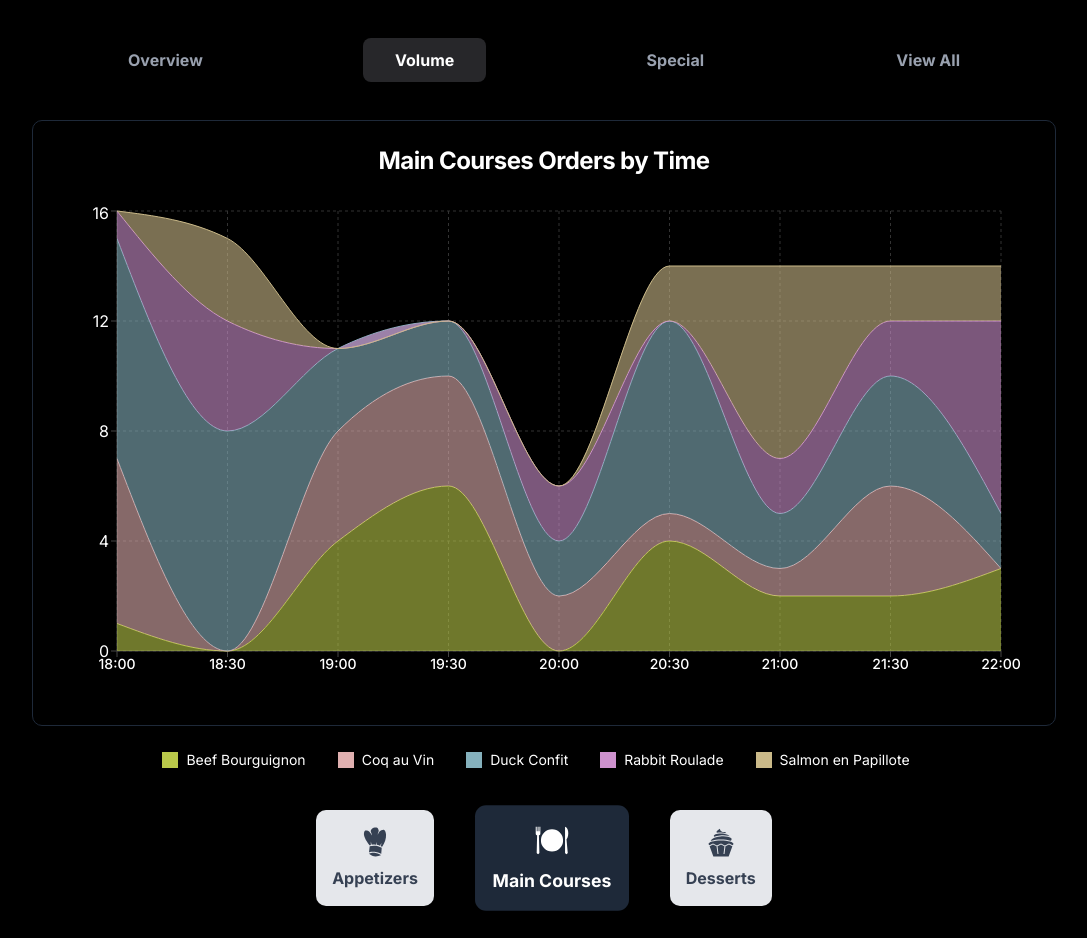
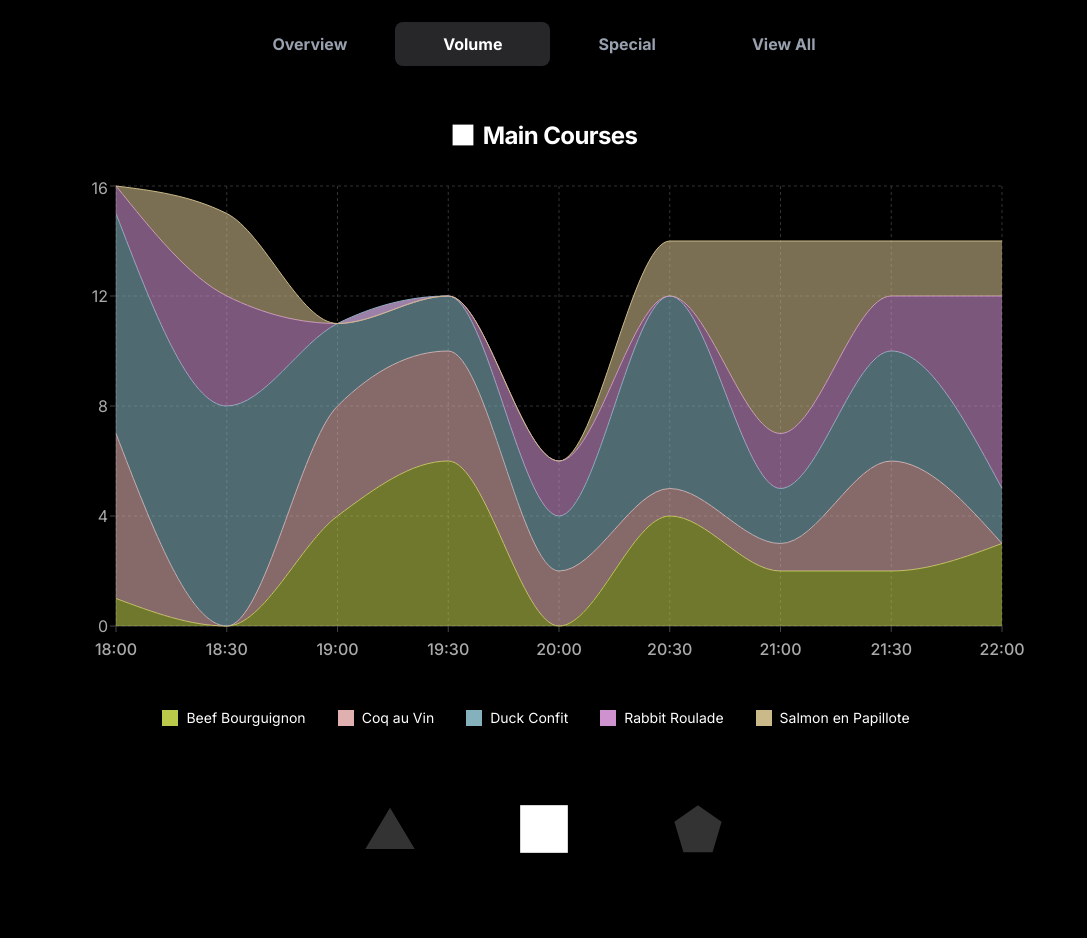
Before and after one commit to steventanyang/laudure, a Next.js app: page /volume in a window 1280 px wide. Shown: the whole page, without its empty margins (96-1183 px from the left). After the commit the page ends 906 px from the top, so only its background shows below. Built offline with nearby package versions, Linux system fonts and the light colour scheme.

Commit message:
special page + ui improvements

```diff
--- a/src/app/overview/page.tsx
+++ b/src/app/overview/page.tsx
@@ -4,9 +4,6 @@ import { useState, useEffect } from "react";
 import TreemapChart from "@/components/TreemapChart";
 import SkeletonTreemap from "@/components/SkeletonTreemap";
 import { CourseType, CourseOption, MealDataByCourse } from "@/types";
-
-// Icons for course selection
-import { GiCupcake, GiMeal, GiChefToque } from "react-icons/gi";
 
 export default function Overview() {
   // State for meal data
@@ -17,11 +14,104 @@ export default function Overview() {
   // State to track the selected course
   const [selectedCourse, setSelectedCourse] = useState<CourseType>("mains");
 
-  // Course options with icons
+  // Updated course options with larger SVGs
   const courseOptions: CourseOption[] = [
-    { id: "appetizers", name: "Appetizers", icon: <GiChefToque size={32} /> },
-    { id: "mains", name: "Main Courses", icon: <GiMeal size={32} /> },
-    { id: "desserts", name: "Desserts", icon: <GiCupcake size={32} /> },
+    {
+      id: "appetizers",
+      name: "Appetizers",
+      titleIcon: (
+        <svg
+          width="24"
+          height="24"
+          viewBox="0 0 40 40"
+          className="inline-block mr-2 mb-1"
+        >
+          <polygon
+            points="20,5 38,35 2,35"
+            fill="white"
+            stroke="white"
+            strokeWidth="2"
+          />
+        </svg>
+      ),
+      icon: (isSelected) => (
+        <svg width="50" height="50" viewBox="0 0 40 40">
+          <polygon
+            points="20,5 38,35 2,35"
+            fill={isSelected ? "white" : "#333"}
+            stroke={isSelected ? "white" : "#333"}
+            strokeWidth="2"
+            className="transition-all duration-300"
+          />
+        </svg>
+      ),
+    },
+    {
+      id: "mains",
+      name: "Main Courses",
+      titleIcon: (
+        <svg
+          width="24"
+          height="24"
+          viewBox="0 0 30 30"
+          className="inline-block mr-2 mb-1"
+        >
+          <rect
+            x="3"
+            y="3"
+            width="24"
+            height="24"
+            fill="white"
+            stroke="white"
+            strokeWidth="2"
+          />
+        </svg>
+      ),
+      icon: (isSelected) => (
+        <svg width="50" height="50" viewBox="0 0 30 30">
+          <rect
+            x="3"
+            y="3"
+            width="24"
+            height="24"
+            fill={isSelected ? "white" : "#333"}
+            stroke={isSelected ? "white" : "#333"}
+            strokeWidth="2"
+            className="transition-all duration-300"
+          />
+        </svg>
+      ),
+    },
+    {
+      id: "desserts",
+      name: "Desserts",
+      titleIcon: (
+        <svg
+          width="24"
+          height="24"
+          viewBox="0 0 30 30"
+          className="inline-block mr-2 mb-1"
+        >
+          <polygon
+            points="15,2 28,11 23,28 7,28 2,11"
+            fill="white"
+            stroke="white"
+            strokeWidth="2"
+          />
+        </svg>
+      ),
+      icon: (isSelected) => (
+        <svg width="50" height="50" viewBox="0 0 30 30">
+          <polygon
+            points="15,2 28,11 23,28 7,28 2,11"
+            fill={isSelected ? "white" : "#333"}
+            stroke={isSelected ? "white" : "#333"}
+            strokeWidth="2"
+            className="transition-all duration-300"
+          />
+        </svg>
+      ),
+    },
   ];
 
   // Fetch data from API
@@ -63,8 +153,14 @@ export default function Overview() {
   }
 
   return (
-    <div className="min-h-screen flex flex-col items-center p-8">
-      <h1 className="text-2xl font-bold mb-8">Meal Orders Overview</h1>
+    <div className="min-h-screen flex flex-col items-center p-8 pt-30">
+      <h1 className="text-2xl font-bold mb-8">
+        {
+          courseOptions.find((option) => option.id === selectedCourse)
+            ?.titleIcon
+        }
+        {courseOptions.find((option) => option.id === selectedCourse)?.name}
+      </h1>
 
       <div className="w-full max-w-5xl mb-10">
         {loading ? (
@@ -74,24 +170,28 @@ export default function Overview() {
         )}
       </div>
 
-      {/* Course selection icons */}
-      <div className="flex justify-center gap-12 mt-4">
+      {/* Course selection icons - hidden while loading */}
+      {!loading && (
+        <div className="flex justify-center gap-16 mt-4">
           {courseOptions.map((option) => (
             <button
               key={option.id}
               onClick={() => setSelectedCourse(option.id)}
-            className={`flex flex-col items-center p-4 rounded-lg transition-all ${
+              className="flex flex-col items-center transition-all"
+            >
+              <div
+                className={`p-5 rounded-md ${
                   selectedCourse === option.id
-                ? "bg-gray-800 text-white scale-110"
-                : "bg-gray-200 text-gray-700 hover:bg-gray-300"
-            }`}
-            disabled={loading}
+                    ? "scale-110 filter drop-shadow-glow"
+                    : "hover:scale-105"
+                } transition-all duration-300`}
               >
-            <div className="mb-2">{option.icon}</div>
-            <span className="font-bold">{option.name}</span>
+                {option.icon(selectedCourse === option.id)}
+              </div>
             </button>
           ))}
         </div>
+      )}
     </div>
   );
 }
--- a/src/app/view-all/page.tsx
+++ b/src/app/view-all/page.tsx
@@ -1,7 +1,9 @@
 export default function ViewAll() {
   return (
-    <div className="min-h-screen flex items-center justify-center">
-      <h1 className="text-2xl font-bold">View All Page</h1>
+    <div className="pt-24 pb-8 px-8">
+      <div className="flex flex-col items-center">
+        <h1 className="text-2xl font-bold">View All Page</h1>
+      </div>
     </div>
   );
 }
--- a/src/app/volume/page.tsx
+++ b/src/app/volume/page.tsx
@@ -12,19 +12,7 @@ import {
   ResponsiveContainer,
 } from "recharts";
 import SkeletonAreaChart from "@/components/SkeletonAreaChart";
-import { CourseType, CourseOption } from "@/types";
-import { GiCupcake, GiMeal, GiChefToque } from "react-icons/gi";
-
-interface DetailedVolumeData {
-  appetizersData: Record<string, string | number>[];
-  mainsData: Record<string, string | number>[];
-  dessertsData: Record<string, string | number>[];
-  colors: {
-    appetizers: string[];
-    mains: string[];
-    desserts: string[];
-  };
-}
+import { CourseOption, DetailedVolumeData } from "@/types";
 
 export default function Volume() {
   const [detailedData, setDetailedData] = useState<DetailedVolumeData | null>(
@@ -32,13 +20,107 @@ export default function Volume() {
   );
   const [loading, setLoading] = useState(true);
   const [error, setError] = useState<string | null>(null);
-  const [selectedCourse, setSelectedCourse] = useState<CourseType>("mains");
+  const [selectedCourse, setSelectedCourse] =
+    useState<CourseOption["id"]>("mains");
 
-  // Course options with icons (same as Overview page)
+  // Updated course options with larger SVGs
   const courseOptions: CourseOption[] = [
-    { id: "appetizers", name: "Appetizers", icon: <GiChefToque size={32} /> },
-    { id: "mains", name: "Main Courses", icon: <GiMeal size={32} /> },
-    { id: "desserts", name: "Desserts", icon: <GiCupcake size={32} /> },
+    {
+      id: "appetizers",
+      name: "Appetizers",
+      titleIcon: (
+        <svg
+          width="24"
+          height="24"
+          viewBox="0 0 40 40"
+          className="inline-block mr-2 mb-1"
+        >
+          <polygon
+            points="20,5 38,35 2,35"
+            fill="white"
+            stroke="white"
+            strokeWidth="2"
+          />
+        </svg>
+      ),
+      icon: (isSelected) => (
+        <svg width="50" height="50" viewBox="0 0 40 40">
+          <polygon
+            points="20,5 38,35 2,35"
+            fill={isSelected ? "white" : "#333"}
+            stroke={isSelected ? "white" : "#333"}
+            strokeWidth="2"
+            className="transition-all duration-300"
+          />
+        </svg>
+      ),
+    },
+    {
+      id: "mains",
+      name: "Main Courses",
+      titleIcon: (
+        <svg
+          width="24"
+          height="24"
+          viewBox="0 0 30 30"
+          className="inline-block mr-2 mb-1"
+        >
+          <rect
+            x="3"
+            y="3"
+            width="24"
+            height="24"
+            fill="white"
+            stroke="white"
+            strokeWidth="2"
+          />
+        </svg>
+      ),
+      icon: (isSelected) => (
+        <svg width="50" height="50" viewBox="0 0 30 30">
+          <rect
+            x="3"
+            y="3"
+            width="24"
+            height="24"
+            fill={isSelected ? "white" : "#333"}
+            stroke={isSelected ? "white" : "#333"}
+            strokeWidth="2"
+            className="transition-all duration-300"
+          />
+        </svg>
+      ),
+    },
+    {
+      id: "desserts",
+      name: "Desserts",
+      titleIcon: (
+        <svg
+          width="24"
+          height="24"
+          viewBox="0 0 30 30"
+          className="inline-block mr-2 mb-1"
+        >
+          <polygon
+            points="15,2 28,11 23,28 7,28 2,11"
+            fill="white"
+            stroke="white"
+            strokeWidth="2"
+          />
+        </svg>
+      ),
+      icon: (isSelected) => (
+        <svg width="50" height="50" viewBox="0 0 30 30">
+          <polygon
+            points="15,2 28,11 23,28 7,28 2,11"
+            fill={isSelected ? "white" : "#333"}
+            stroke={isSelected ? "white" : "#333"}
+            strokeWidth="2"
+            className="transition-all duration-300"
+          />
+        </svg>
+      ),
+    },
   ];
 
   // Fetch data from API
@@ -82,25 +164,9 @@ export default function Volume() {
   // If loading, show skeleton
   if (loading) {
     return (
-      <div className="min-h-screen flex flex-col items-center p-8">
+      <div className="pt-24 pb-8 px-8">
+        <div className="flex flex-col items-center">
           <SkeletonAreaChart />
-
-        {/* Course selection icons - disabled while loading */}
-        <div className="flex justify-center gap-12 mt-8">
-          {courseOptions.map((option) => (
-            <button
-              key={option.id}
-              disabled
-              className={`flex flex-col items-center p-4 rounded-lg transition-all ${
-                option.id === "mains"
-                  ? "bg-gray-800 text-white scale-110"
-                  : "bg-gray-200 text-gray-700"
-              } opacity-50`}
-            >
-              <div className="mb-2">{option.icon}</div>
-              <span className="font-bold">{option.name}</span>
-            </button>
-          ))}
         </div>
       </div>
     );
@@ -121,16 +187,20 @@ export default function Volume() {
   const itemNames = Object.keys(currentData[0]).filter((key) => key !== "time");
 
   return (
-    <div className="min-h-screen flex flex-col items-center p-8">
+    <div className="pt-24 pb-8 px-8">
+      <div className="flex flex-col items-center">
         {/* Main Chart Card */}
-      <Card className="w-full max-w-5xl bg-black border-gray-800">
+        <Card className="w-full max-w-5xl bg-black border-0">
           <CardHeader className="flex flex-col items-center">
             <CardTitle className="text-2xl font-bold text-white">
-            {courseOptions.find((o) => o.id === selectedCourse)?.name} Orders by
-            Time
+              {courseOptions.find((o) => o.id === selectedCourse)?.titleIcon}
+              {courseOptions.find((o) => o.id === selectedCourse)?.name}
             </CardTitle>
           </CardHeader>
           <CardContent>
+            {loading ? (
+              <SkeletonAreaChart />
+            ) : (
               <div className="h-[500px]">
                 <ResponsiveContainer width="100%" height="100%">
                   <AreaChart
@@ -140,12 +210,17 @@ export default function Volume() {
                     <CartesianGrid strokeDasharray="3 3" stroke="#333" />
                     <XAxis
                       dataKey="time"
-                  tick={{ fill: "#fff", fontSize: 14, fontWeight: 500 }}
+                      tick={{
+                        fill: "#aaa",
+                        fontSize: 16,
+                        fontWeight: 500,
+                        dy: 10,
+                      }}
                       axisLine={{ stroke: "#444" }}
                       tickLine={{ stroke: "#444" }}
                     />
                     <YAxis
-                  tick={{ fill: "#fff" }}
+                      tick={{ fill: "#aaa" }}
                       axisLine={{ stroke: "#444" }}
                       tickLine={{ stroke: "#444" }}
                     />
@@ -173,40 +248,50 @@ export default function Volume() {
                   </AreaChart>
                 </ResponsiveContainer>
               </div>
+            )}
           </CardContent>
         </Card>
 
-      {/* Custom Legend */}
-      <div className="flex flex-wrap justify-center gap-4 mt-6 mb-6 max-w-4xl">
+        {/* Custom Legend - only shown when not loading */}
+        {!loading && (
+          <div className="flex flex-wrap justify-center gap-4 mt-2 mb-6 max-w-4xl">
             {itemNames.map((item, index) => (
               <div key={item} className="flex items-center mr-4 mb-2">
                 <div
                   className="w-4 h-4 mr-2"
                   style={{
-                backgroundColor: currentColors[index % currentColors.length],
+                    backgroundColor:
+                      currentColors[index % currentColors.length],
                   }}
                 ></div>
                 <span className="text-sm text-white">{item}</span>
               </div>
             ))}
           </div>
+        )}
 
-      {/* Course selection icons */}
-      <div className="flex justify-center gap-12 mt-2">
+        {/* Geometric shape course selection - only shown when not loading */}
+        {!loading && (
+          <div className="flex justify-center gap-16 mt-6">
             {courseOptions.map((option) => (
               <button
                 key={option.id}
                 onClick={() => setSelectedCourse(option.id)}
-            className={`flex flex-col items-center p-4 rounded-lg transition-all ${
+                className="flex flex-col items-center transition-all"
+              >
+                <div
+                  className={`p-5 rounded-md ${
                     selectedCourse === option.id
-                ? "bg-gray-800 text-white scale-110"
-                : "bg-gray-200 text-gray-700 hover:bg-gray-300"
-            }`}
+                      ? "scale-110 filter drop-shadow-glow"
+                      : "hover:scale-105"
+                  } transition-all duration-300`}
                 >
-            <div className="mb-2">{option.icon}</div>
-            <span className="font-bold">{option.name}</span>
+                  {option.icon(selectedCourse === option.id)}
+                </div>
               </button>
             ))}
+          </div>
+        )}
       </div>
     </div>
   );
--- a/src/components/Navigation.tsx
+++ b/src/components/Navigation.tsx
@@ -62,10 +62,10 @@ export default function Navigation() {
   };
 
   return (
-    <nav className="relative flex justify-center w-full bg-black text-white pt-8">
-      <div className="flex justify-center w-full max-w-4xl">
+    <nav className="fixed top-0 left-0 right-0 z-50 bg-black/40 backdrop-blur-sm py-4 px-8">
+      <div className="flex justify-center w-full">
         <div
-          className="relative flex justify-between w-full"
+          className="relative flex justify-center w-full max-w-4xl"
           ref={navContainerRef}
         >
           {/* Background indicator that moves */}
@@ -81,7 +81,7 @@ export default function Navigation() {
               ref={(el) => {
                 if (el) navRefs.current[index] = el;
               }}
-              className={`py-4 px-8 text-center transition-colors relative z-10 font-bold ${
+              className={`py-4 px-12 text-center transition-colors relative z-10 font-bold ${
                 activeTab === item.path
                   ? "text-white"
                   : "text-gray-400 hover:text-gray-200"
--- a/src/types/index.ts
+++ b/src/types/index.ts
@@ -42,7 +42,8 @@ export type CourseType = "appetizers" | "mains" | "desserts";
 export interface CourseOption {
   id: CourseType;
   name: string;
-  icon: ReactNode;
+  titleIcon: ReactNode;
+  icon: (isSelected: boolean) => ReactNode;
 }
 
 export interface MealDataByCourse {
@@ -50,3 +51,37 @@ export interface MealDataByCourse {
   mains: MealData[];
   desserts: MealData[];
 }
+
+// Volume chart types
+export interface DetailedVolumeData {
+  appetizersData: Record<string, string | number>[];
+  mainsData: Record<string, string | number>[];
+  dessertsData: Record<string, string | number>[];
+  colors: {
+    appetizers: string[];
+    mains: string[];
+    desserts: string[];
+  };
+}
+
+// Timeline types
+export type RequestStatus = "urgent" | "attention" | "normal";
+
+export interface SpecialRequest {
+  id: number;
+  time: string;
+  people: number;
+  status: RequestStatus;
+  isVIP: boolean;
+  isCelebration: boolean;
+}
+
+export interface TimelineGroup {
+  [time: string]: SpecialRequest[];
+}
+
+export interface StatusColors {
+  urgent: string;
+  attention: string;
+  normal: string;
+}
```
Also changed, not shown: src/app/special/page.tsx (+5 -3 lines), src/components/SkeletonAreaChart.tsx (+30 -3 lines), src/components/SkeletonTimeline.tsx (+2 -13 lines), tailwind.config.js (added, +12 -0 lines). Lines whose indentation alone changed are shown as unchanged.
